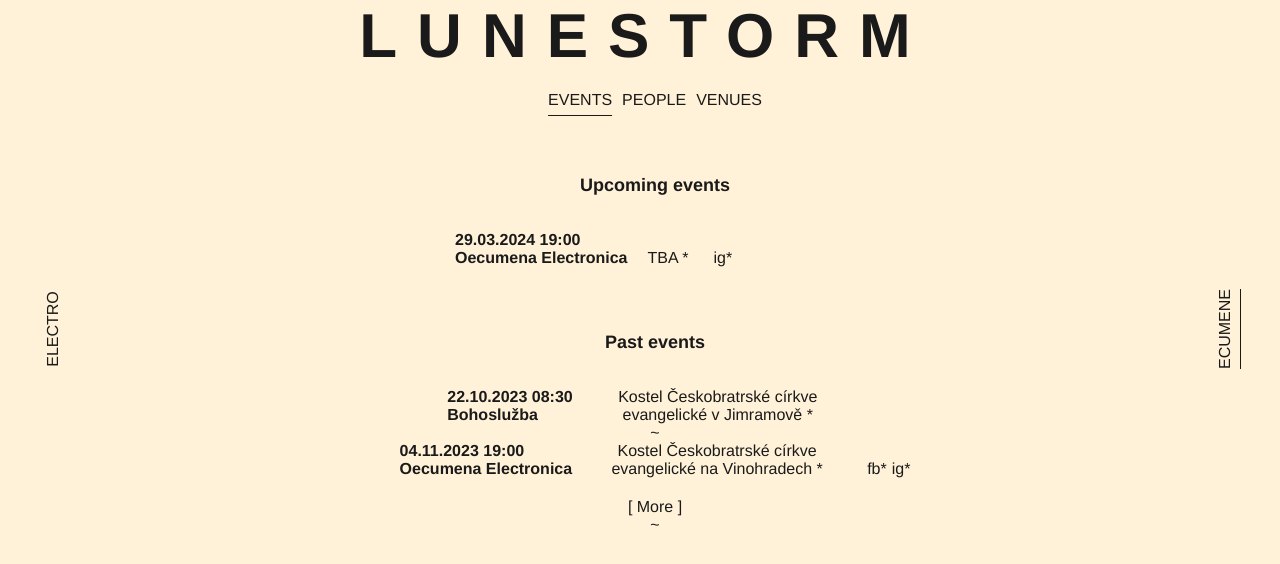
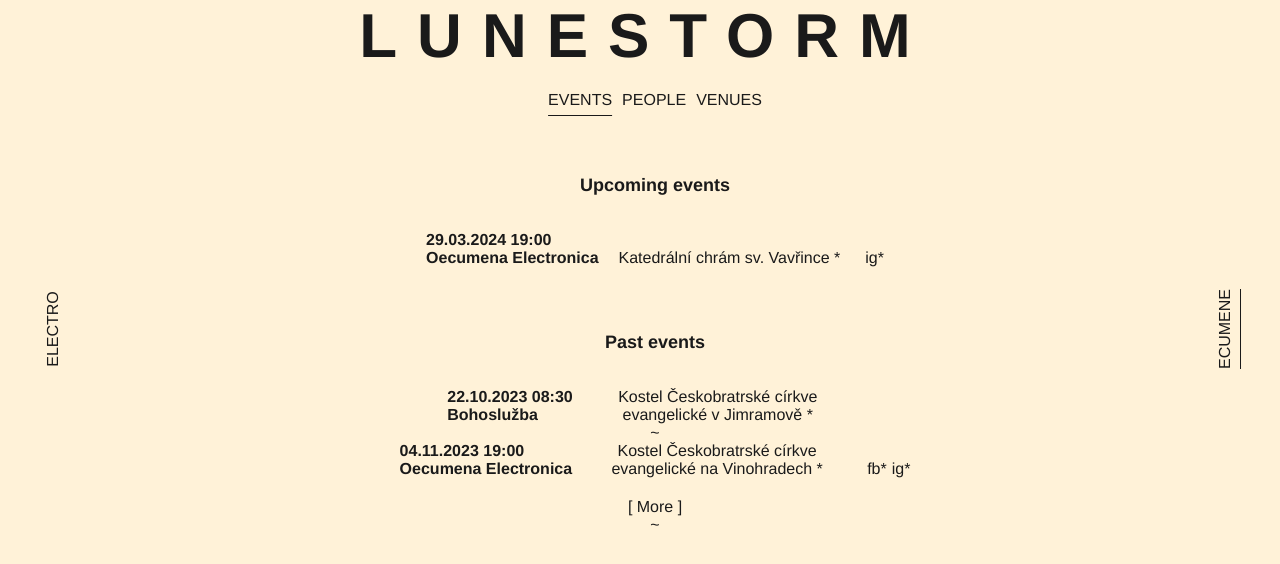
Before and after one commit to Kapicka/lunestorm, a Vue app: page /ecumene/events in a window 1280 px wide. Shown: the top 564 px of the page. Built offline with nearby package versions, Linux system fonts and the light colour scheme.

Commit message:
add place to ecumenaeletronica event

```diff
--- a/src/store.js
+++ b/src/store.js
@@ -34,8 +34,8 @@ const events = [
       { name: "ig", url: "https://www.instagram.com/oecumena.electronica" }
     ],
     place: {
-      name: "TBA"
-      //url: ""
+      name: "Katedrální chrám sv. Vavřince",
+      url: "https://maps.app.goo.gl/z7TwLQn5TZ5SnQL97"
     },
     artists: []
     // description: "Zveme vás na elektro-ekumenu!"
```
